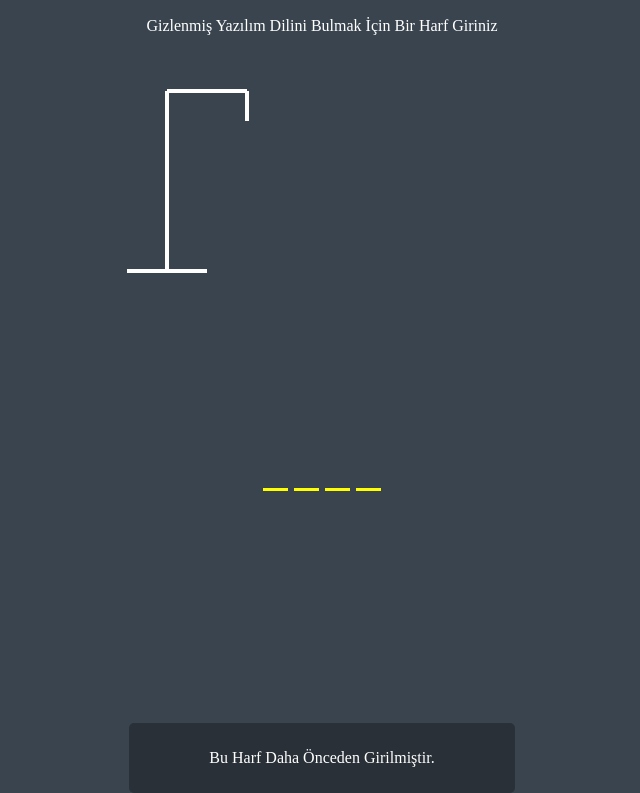
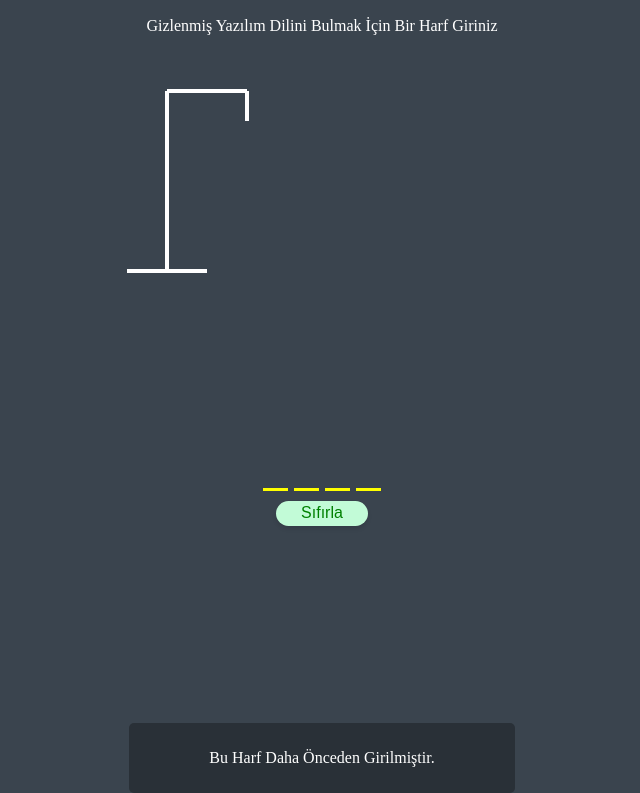
Before and after one commit to ihsancetinn/Adam-Asmaca-Oyunu, a plain HTML site: page index.html in a window 1280 px wide. Shown: the part 87-880 px from the top of the page, without its empty margins (318-958 px from the left). Drawn offline with Linux system fonts and the light colour scheme.

Commit message:
reset button

```diff
--- a/index.html
+++ b/index.html
@@ -47,6 +47,9 @@
     <div id="message" class="" >
         <p>Bu Harf Daha Önceden Girilmiştir.</p>
     </div>
+    <div class="reset">
+        <button class="btn btn-primary">Sıfırla</button>
+    </div>
 
     <script src="script.js"></script>
 </body>
--- a/script.js
+++ b/script.js
@@ -5,6 +5,7 @@ const wrongLetters_el = document.getElementById('wrong-letters');
 const items = document.querySelectorAll('.item');
 const message = document.getElementById("message");
 const PlayAgainBtn = document.getElementById('play-again');
+const resetBtn = document.getElementById('btn');
 
 
 
@@ -17,7 +18,6 @@ function getRandomWord() {
     return words[Math.floor(Math.random() * words.length)];
 
 };
-
 
 function displayWord() {
     word_el.innerHTML = `
@@ -64,6 +64,7 @@ function displayMessage() {
     }, 2000)
 };
 
+
 PlayAgainBtn.addEventListener('click', function () {
 
 correctLetters.splice(0);
@@ -73,7 +74,7 @@ displayWord();
 updateWrongLetters();
 popup.style.display = 'none';
 
-})
+});
 
 window.addEventListener('keydown', function (e) {
 
```
